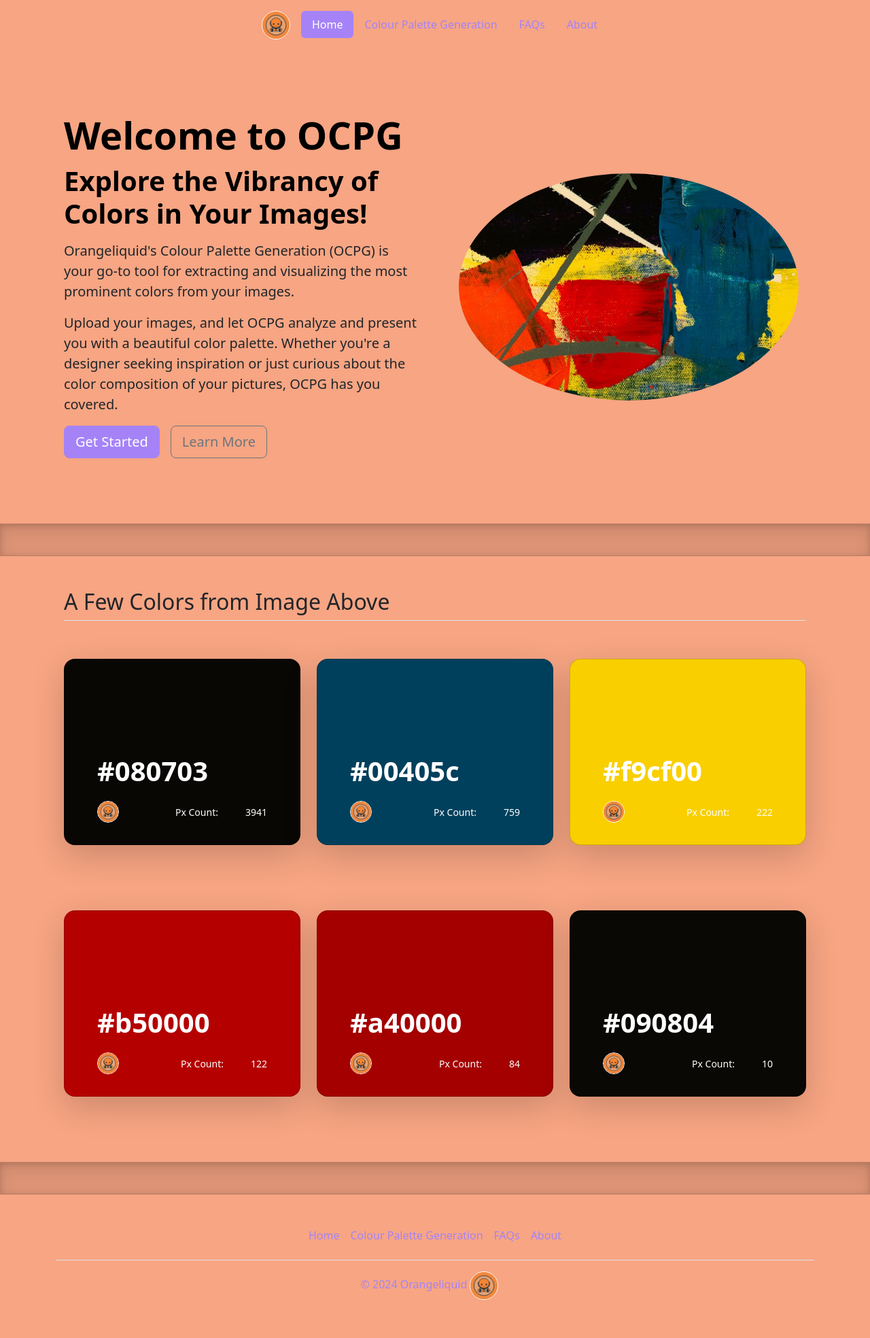
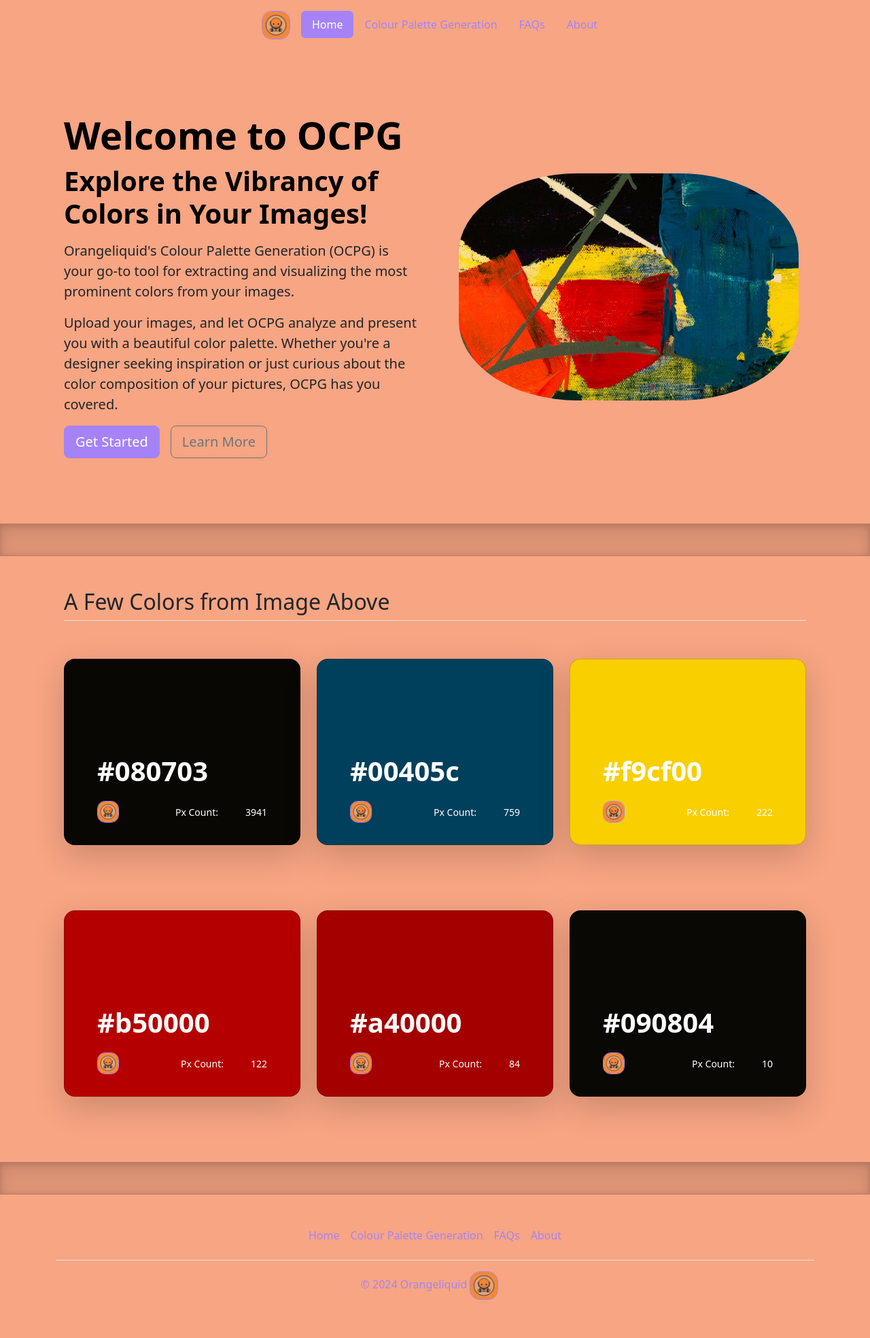
Before and after one commit to Orangeliquid/Colour-Palette-Generator, a Flask app: page / in a window 1280 px wide. Shown: the whole page at 68% size. Run offline with Flask 3, Linux system fonts and the light colour scheme; some libraries are stand-ins or nearby versions.

Commit message:
Add theme to icon border, adjust index.html image to be less circular, add styling to css for border of icon, add github link to icon in header and footer

```diff
--- a/static/css/style.css
+++ b/static/css/style.css
@@ -19,8 +19,7 @@
 
 .nav-link.active {
     background-color: #a583f7 !important;
-    color: white !important;/* Set your desired background color */ /* Set your desired text color */
-    /* Add any additional styles as needed */
+    color: white !important;
 }
 
 .nav-link {
@@ -71,3 +70,11 @@
 .card6 {
     background-color: #090804 !important;
 }
+
+.rounded-circle {
+    border-radius: 35%!important;
+}
+
+.border-theme {
+    border-color: #a583f7 !important;
+}
--- a/templates/footer.html
+++ b/templates/footer.html
@@ -10,7 +10,10 @@
             </li>
         </ul>
         <p class="text-center text-body-secondary copyright">© 2024 Orangeliquid
-        <img src="static/icons/orange_alien.ico" alt="Bootstrap" width="42" height="42"
-             class="rounded-circle border border-white me-3"></p>
+            <a href="https://github.com/Orangeliquid">
+                <img src="static/icons/orange_alien.ico" alt="Bootstrap" width="42" height="42"
+                     class="rounded-circle border border-theme me-3">
+            </a>
+
     </footer>
 </div>
--- a/templates/header.html
+++ b/templates/header.html
@@ -1,8 +1,10 @@
 <div class="container header-background">
     <header class="d-flex justify-content-center py-3">
         <!-- Use a custom icon -->
-        <img src="static/icons/orange_alien.ico" alt="Bootstrap" width="42" height="42"
-             class="rounded-circle border border-white me-3">
+        <a href="https://github.com/Orangeliquid">
+            <img src="static/icons/orange_alien.ico" alt="Bootstrap" width="42" height="42"
+                 class="rounded-circle border border-theme me-3">
+        </a>
 
         <ul class="nav nav-pills">
             <li class="nav-item">
--- a/templates/index.html
+++ b/templates/index.html
@@ -44,7 +44,7 @@
                     <ul class="d-flex list-unstyled mt-auto">
                         <li class="me-auto">
                             <img src="static/icons/orange_alien.ico" alt="Bootstrap" width="32" height="32"
-                                class="rounded-circle border border-white">
+                                class="rounded-circle border border-theme">
                         </li>
                         <li class="d-flex align-items-center me-3">
                             <svg class="bi me-2" width="1em" height="1em">
@@ -71,7 +71,7 @@
                     <ul class="d-flex list-unstyled mt-auto">
                         <li class="me-auto">
                             <img src="static/icons/orange_alien.ico" alt="Bootstrap" width="32" height="32"
-                                class="rounded-circle border border-white">
+                                class="rounded-circle border border-theme">
                         </li>
                         <li class="d-flex align-items-center me-3">
                             <svg class="bi me-2" width="1em" height="1em">
@@ -98,7 +98,7 @@
                     <ul class="d-flex list-unstyled mt-auto">
                         <li class="me-auto">
                             <img src="static/icons/orange_alien.ico" alt="Bootstrap" width="32" height="32"
-                                class="rounded-circle border border-white">
+                                class="rounded-circle border border-theme">
                         </li>
                         <li class="d-flex align-items-center me-3">
                             <svg class="bi me-2" width="1em" height="1em">
@@ -127,7 +127,7 @@
                     <ul class="d-flex list-unstyled mt-auto">
                         <li class="me-auto">
                             <img src="static/icons/orange_alien.ico" alt="Bootstrap" width="32" height="32"
-                                class="rounded-circle border border-white">
+                                class="rounded-circle border border-theme">
                         </li>
                         <li class="d-flex align-items-center me-3">
                             <svg class="bi me-2" width="1em" height="1em">
@@ -154,7 +154,7 @@
                     <ul class="d-flex list-unstyled mt-auto">
                         <li class="me-auto">
                             <img src="static/icons/orange_alien.ico" alt="Bootstrap" width="32" height="32"
-                                class="rounded-circle border border-white">
+                                class="rounded-circle border border-theme">
                         </li>
                         <li class="d-flex align-items-center me-3">
                             <svg class="bi me-2" width="1em" height="1em">
@@ -181,7 +181,7 @@
                     <ul class="d-flex list-unstyled mt-auto">
                         <li class="me-auto">
                             <img src="static/icons/orange_alien.ico" alt="Bootstrap" width="32" height="32"
-                                class="rounded-circle border border-white">
+                                class="rounded-circle border border-theme">
                         </li>
                         <li class="d-flex align-items-center me-3">
                             <svg class="bi me-2" width="1em" height="1em">
```
